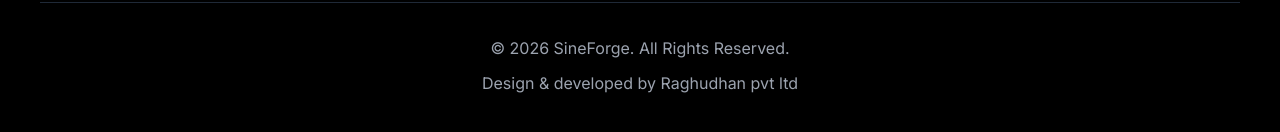
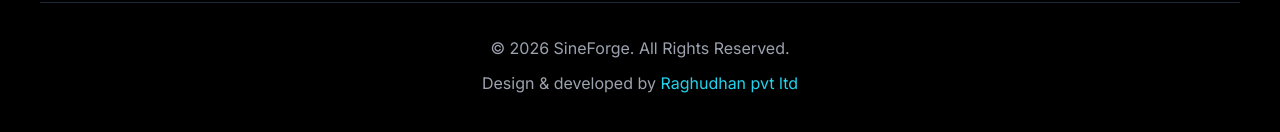
Before and after one commit to SangamKumarMishra-2003/sineforge_website, a Next.js app: page /blog in a window 1280 px wide. Shown: the part 2261-2393 px from the top of the page. Built offline with nearby package versions, Linux system fonts and the light colour scheme.

Commit message:
fotter link add

```diff
--- a/components/common/Footer.tsx
+++ b/components/common/Footer.tsx
@@ -82,7 +82,17 @@
 
         <div className="mt-16 border-t border-gray-800 pt-8 text-center text-gray-500">
           <p>© {new Date().getFullYear()} SineForge. All Rights Reserved.</p>
-          <p className="mt-2">Design &amp; developed by Raghudhan pvt ltd</p>
+          <p className="mt-2">
+            Design &amp; developed by{" "}
+            <a
+              href="https://www.raghudhan.com"
+              target="_blank"
+              rel="noopener noreferrer"
+              className="text-cyan-400 transition-colors hover:text-cyan-300"
+            >
+              Raghudhan pvt ltd
+            </a>
+          </p>
         </div>
       </div>
     </footer>
```
